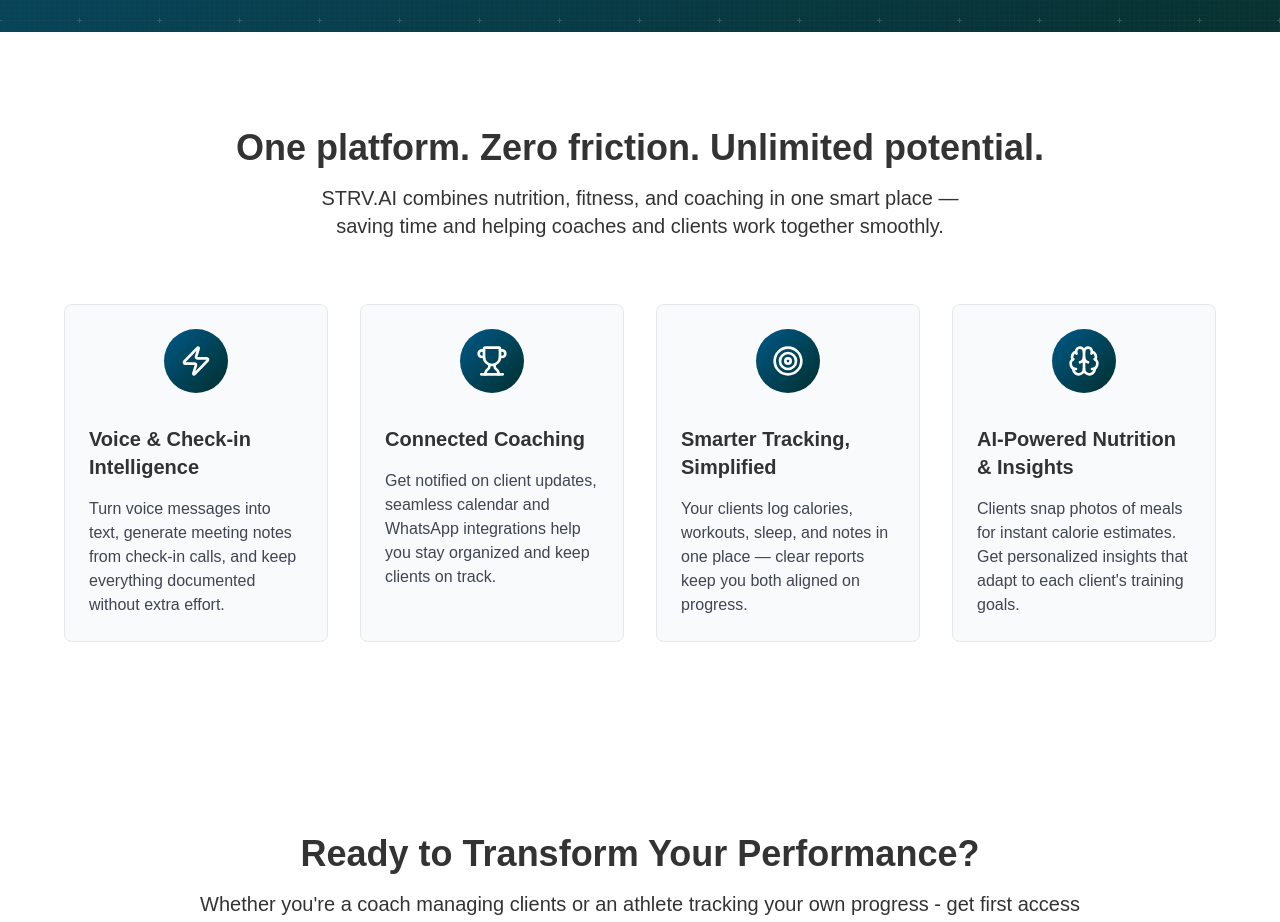
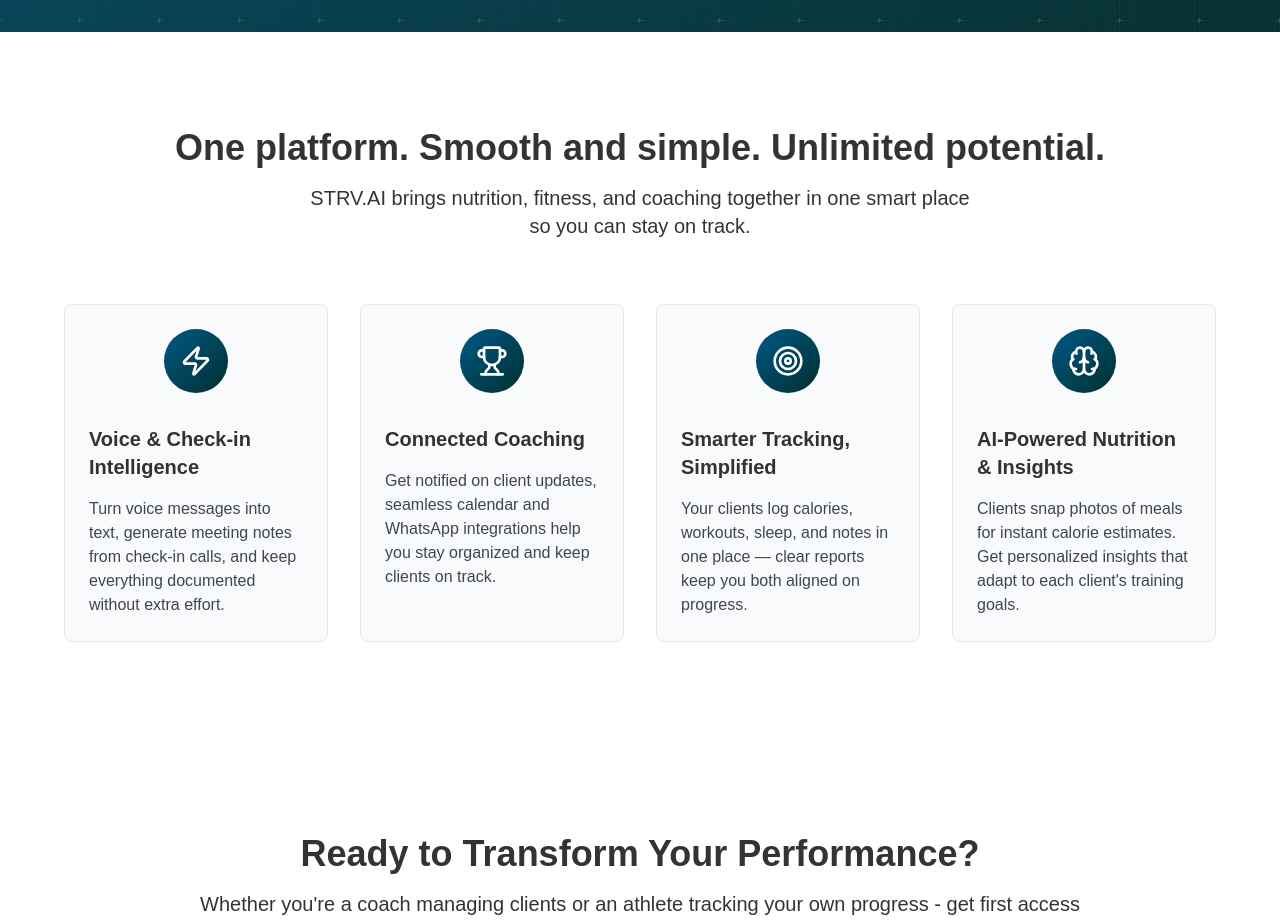
Before and after one commit to followthepattern/strv-website, a Next.js app: page / in a window 1280 px wide. Shown: the part 780-1702 px from the top of the page. Built offline with nearby package versions, Linux system fonts and the light colour scheme.

Commit message:
updates features header

```diff
--- a/app/page.tsx
+++ b/app/page.tsx
@@ -122,10 +122,10 @@
           <div className="max-w-6xl mx-auto">
             <div className="text-left md:text-center mb-16">
               <h2 className="text-4xl font-bold mb-4 text-heading">
-                One platform. Zero friction. Unlimited potential.
+                One platform. Smooth and simple. Unlimited potential.
               </h2>
               <p className="text-xl text-muted-foreground max-w-2xl mx-auto">
-                STRV.AI combines nutrition, fitness, and coaching in one smart place — saving time and helping coaches and clients work together smoothly.
+                STRV.AI brings nutrition, fitness, and coaching together in one smart place so you can stay on track.
               </p>
             </div>
 
```
